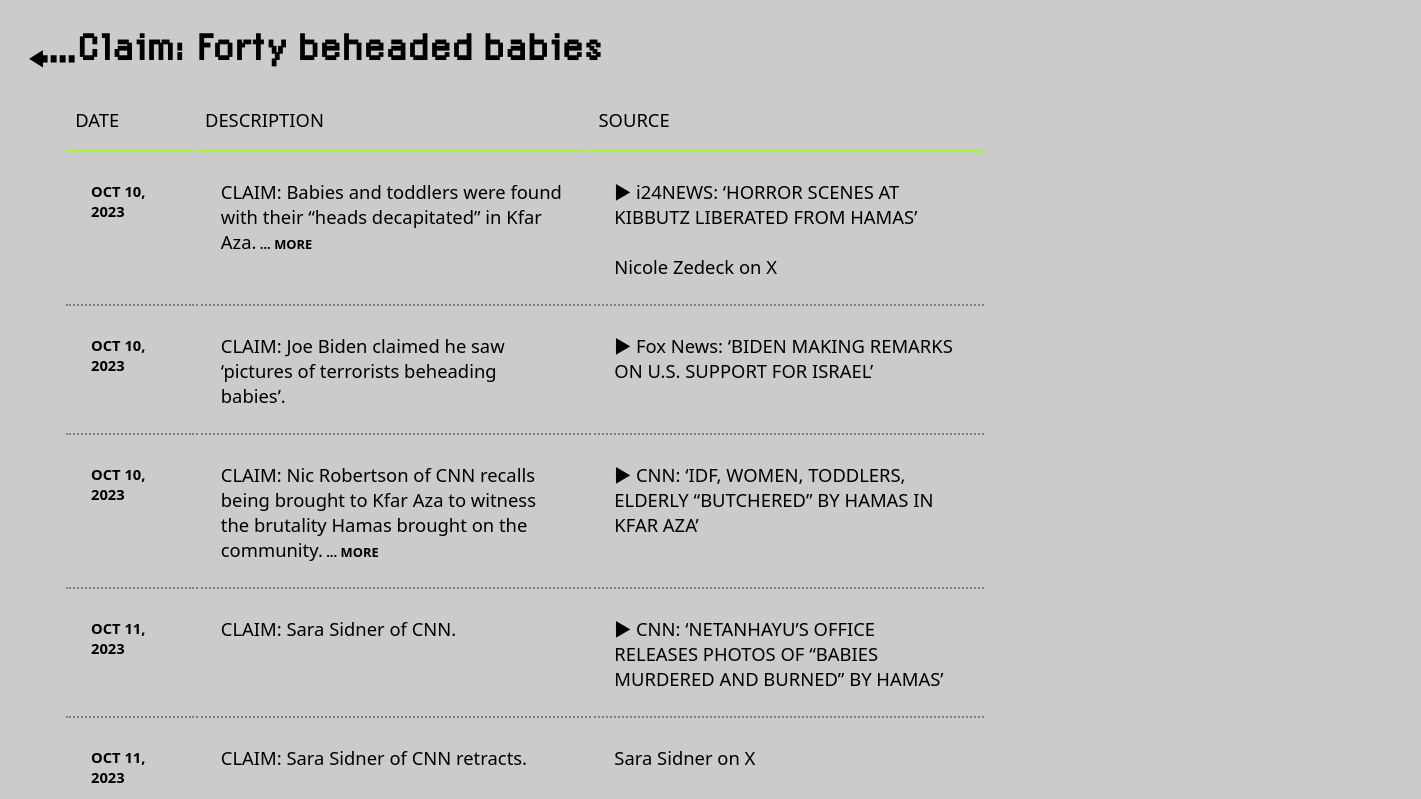
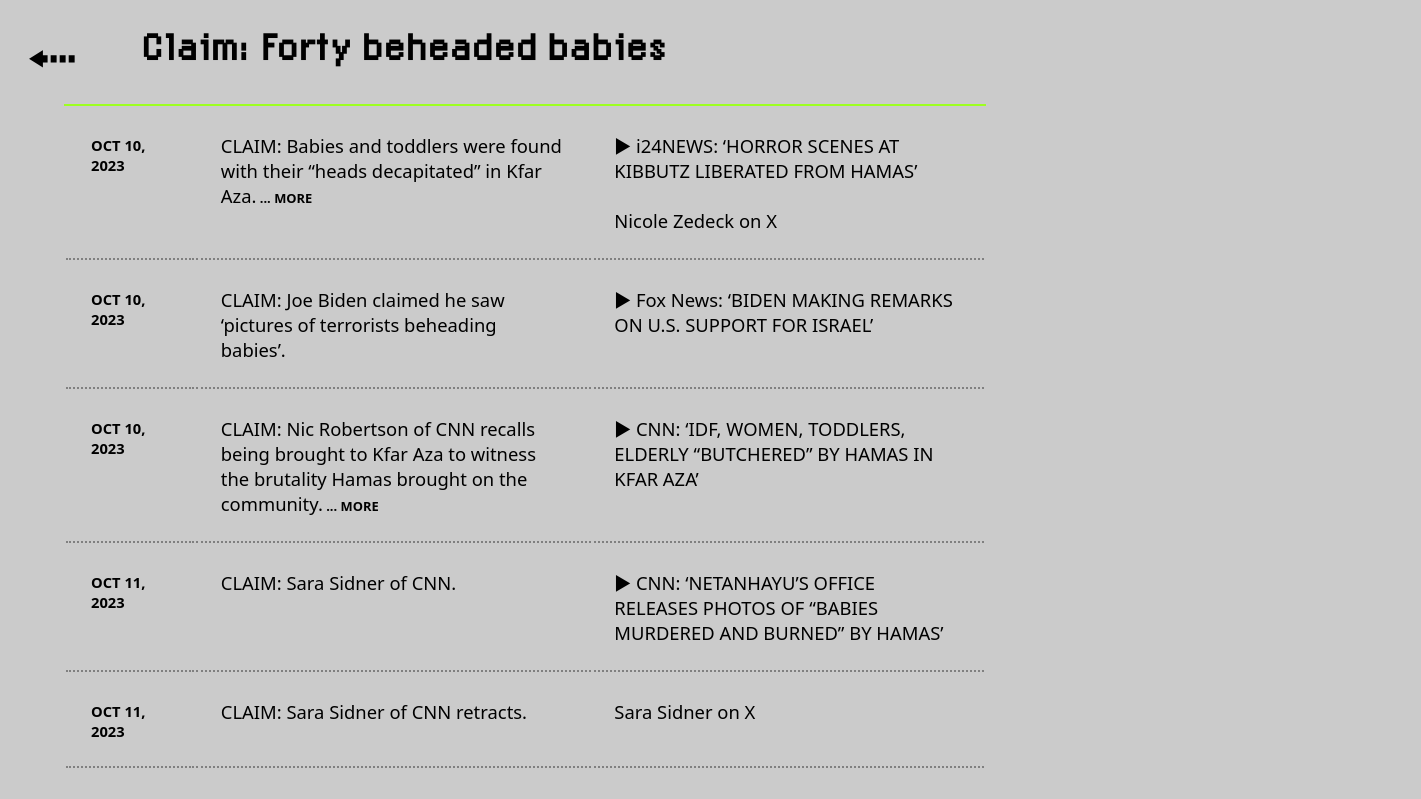
Before and after one commit to tamtzekin/hasbara-tracker, a React (Create React App) app: page /claim-a in a window 1280 px wide. Shown: the top 799 px of the page, 1421 px wide, since content can reach past the window. Built offline with nearby package versions, Linux system fonts and the light colour scheme.

Commit message:
removed table headers

```diff
--- a/src/App.css
+++ b/src/App.css
@@ -14,6 +14,14 @@
     font-style: normal;
 }
 
+h1.homepage-heading {
+    font-family: 'LoRes_Regular';
+    font-size: 2.05em;
+    position: absolute;
+    left: 14%;
+    margin-top: 0%;
+    width: 100%;
+  }
 
 h2 {
     text-align: left;
@@ -74,7 +82,6 @@ a::selection {
     left: 52%;
     display: flex;
     list-style-type: none;
-    z-index: 1;
 }
 
 .navbar a {
--- a/src/components/ClaimA.js
+++ b/src/components/ClaimA.js
@@ -20,15 +20,6 @@ const ClaimA = () => {
                 <col style={{ width: '10%'}} />
                 {/* <col style={{ width: '5%'}} /> */}
                 </colgroup>
-
-                <thead>
-                    <tr>
-                        <th>DATE</th>
-                        <th>DESCRIPTION</th>
-                        <th>SOURCE</th>
-                        {/* <th>CLAIM / DEBUNKED</th> */}
-                    </tr>
-                </thead>
 
                 <tbody>
                     <tr>
--- a/src/components/ClaimPage.css
+++ b/src/components/ClaimPage.css
@@ -111,10 +111,9 @@ h1.claim-heading {
     font-family: 'LoRes_Regular';
     font-size: 2.05em;
     position: absolute;
-    left: 1%;
+    left: 6%;
     margin-top: -3.3%;
     width: 100%;
-
 }
 
 .table-container {
@@ -126,6 +125,7 @@ table {
     font-family: system-ui, -apple-system, BlinkMacSystemFont, 'Segoe UI', Roboto, Oxygen, Ubuntu, Cantarell, 'Open Sans', 'Helvetica Neue', sans-serif;
     width: 80%;
     position: relative;
+    border-top: 2px solid #9dff20;
 }
 
 td {
@@ -141,14 +141,14 @@ td {
     width: 100%;
 } */
 
-th {
+/* th {
     border-bottom: 2px solid #9dff20;
     padding-left: 1%;
     padding-bottom: 2%;
     text-align: left;
     font-size: 1em;
     font-weight: 400;
-}
+} */
 
 table.a {
     color: #345c00;
```
